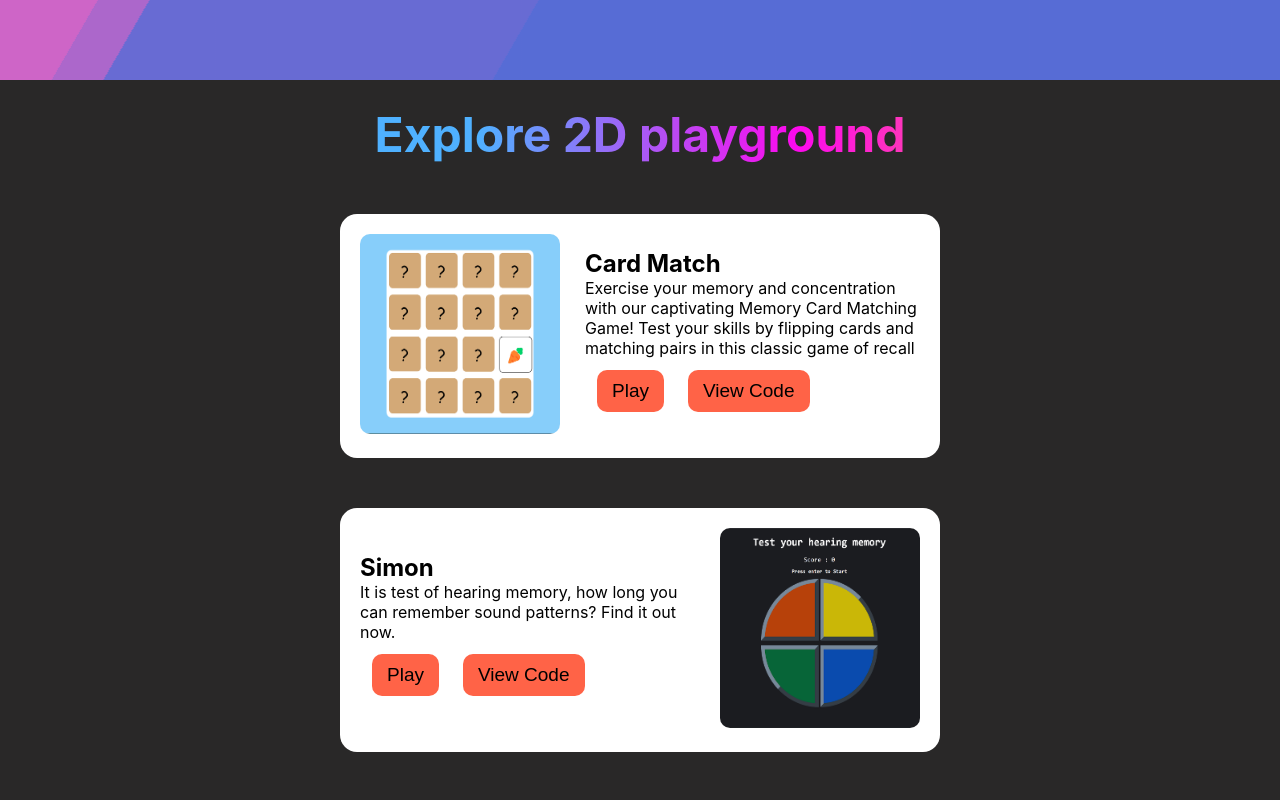
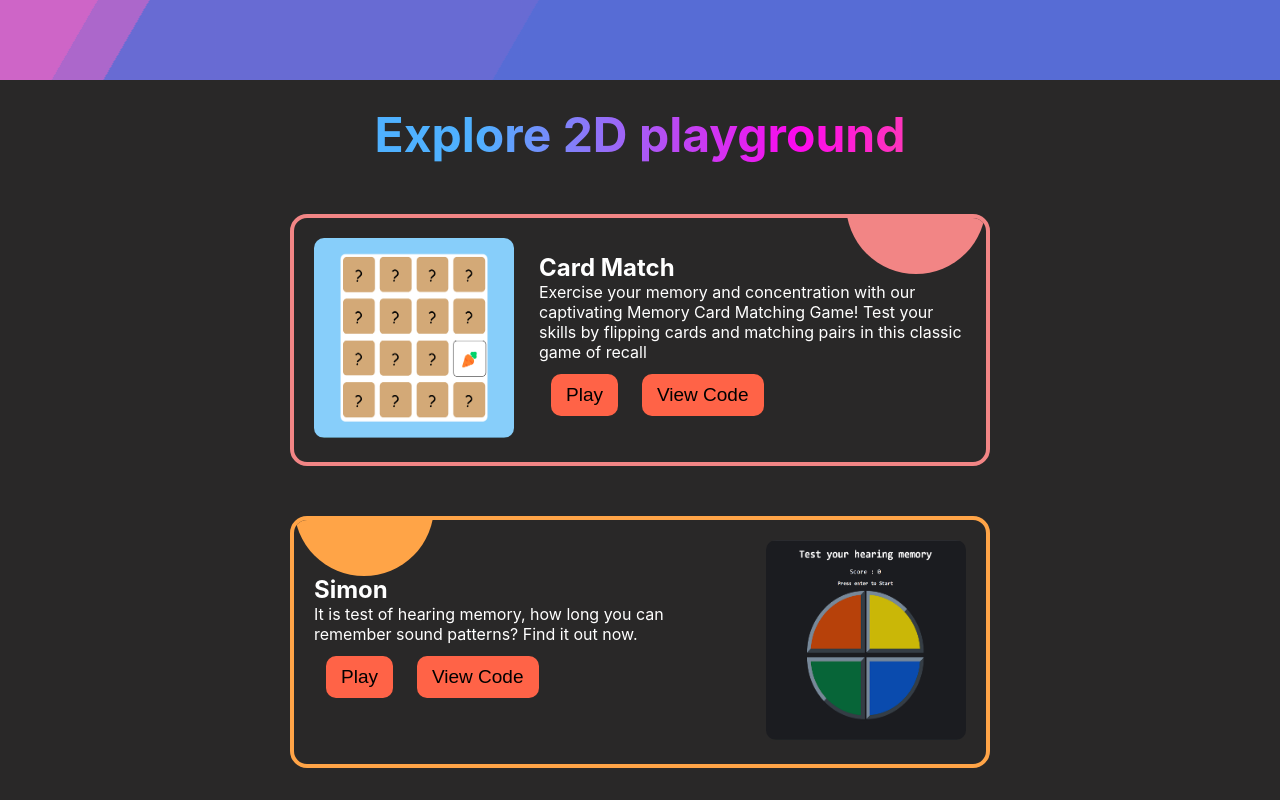
Before and after one commit to Andivyy11/Pixel_Playground, a React (Create React App) app: page / in a window 1280 px wide. Shown: the part 520-1320 px from the top of the page. Built offline with nearby package versions, Linux system fonts and the light colour scheme.

Commit message:
smooth slider

```diff
--- a/src/App.css
+++ b/src/App.css
@@ -100,36 +100,48 @@
     background-position: 200% center;
   }
 }
-.three{
-  margin:30px 20px;
-  color:white;
-  font-size: 2rem;
-  font-weight: 600;
-}
 .gameBox{
-  width:600px;
+  width:700px;
   padding:20px;
   margin:25px;
   border-radius:17px;
-  background-color: white;
-  transition: opacity 0.8s ease-in-out, transform 0.8s ease-in-out;
+  color: white;
+  transition:all 0.8s ease-in-out;
   opacity:0;
   display:flex;
   align-items: center;
   justify-content: space-between;
   gap:25px;
+  overflow: hidden;
+  position: relative;
 }
 .gameBox img{
   width:200px;
   height:200px;
   border-radius: 10px;
 }
+.divCover{
+  position:absolute;
+  width:140px;
+  height:140px;
+  border-radius: 50%;
+  top:0;
+  transform: translateY(-60%);
+  z-index:-1;
+  transition: all 0.2s linear;
+}
+.gameBox:hover .divCover{
+  transform: scale(7);
+}
+.gameBox:hover{
+  color:black;
+}
 .left-slide{
-  transform: translateX(-100%);
+  transform: translateX(-30%);
   flex-direction: row;
 }
 .right-slide{
-  transform: translateX(100%);
+  transform: translateX(30%);
   flex-direction: row-reverse;
 }
 .gameBox.active{
--- a/src/App.js
+++ b/src/App.js
@@ -19,7 +19,7 @@ function App() {
     } , 300)
   }, []);
 
-
+  const color=["#F28585","#FFA447","#8CB9BD","#9BCF53","#0D9276","#C683D7"];
   return (
     <div className="App">
     <div className='hero'>
@@ -45,6 +45,7 @@ function App() {
           image={p.image}
           playLink={p.play}
           codeLink={p.code}
+          bcolor={color[index%color.length]}
          />
         )
       })}
--- a/src/components/Project.js
+++ b/src/components/Project.js
@@ -3,12 +3,20 @@ import React from 'react';
 function Project(props)
 {
     var animation=""
+    var divCoverStyles={}
     if(props.index%2===0)
-       animation="left-slide"
+    {
+        animation="left-slide";
+        divCoverStyles={right:'0'}
+    }
     else
-       animation="right-slide"
+    {
+       animation="right-slide";
+       divCoverStyles={left:'0'}
+    }
     return (
-    <div className={`${animation} gameBox`} key={props.index}>
+    <div className={`${animation} gameBox`} key={props.index} style={{border:`4px solid ${props.bcolor}`}}>
+        <div className='divCover' style={{...divCoverStyles ,backgroundColor:props.bcolor}}></div>
         <div>
             <img src={`assets/${props.image}`} alt={props.title} />
         </div>
```
Also changed, not shown: public/animations/slide.js (+37 -7 lines).
